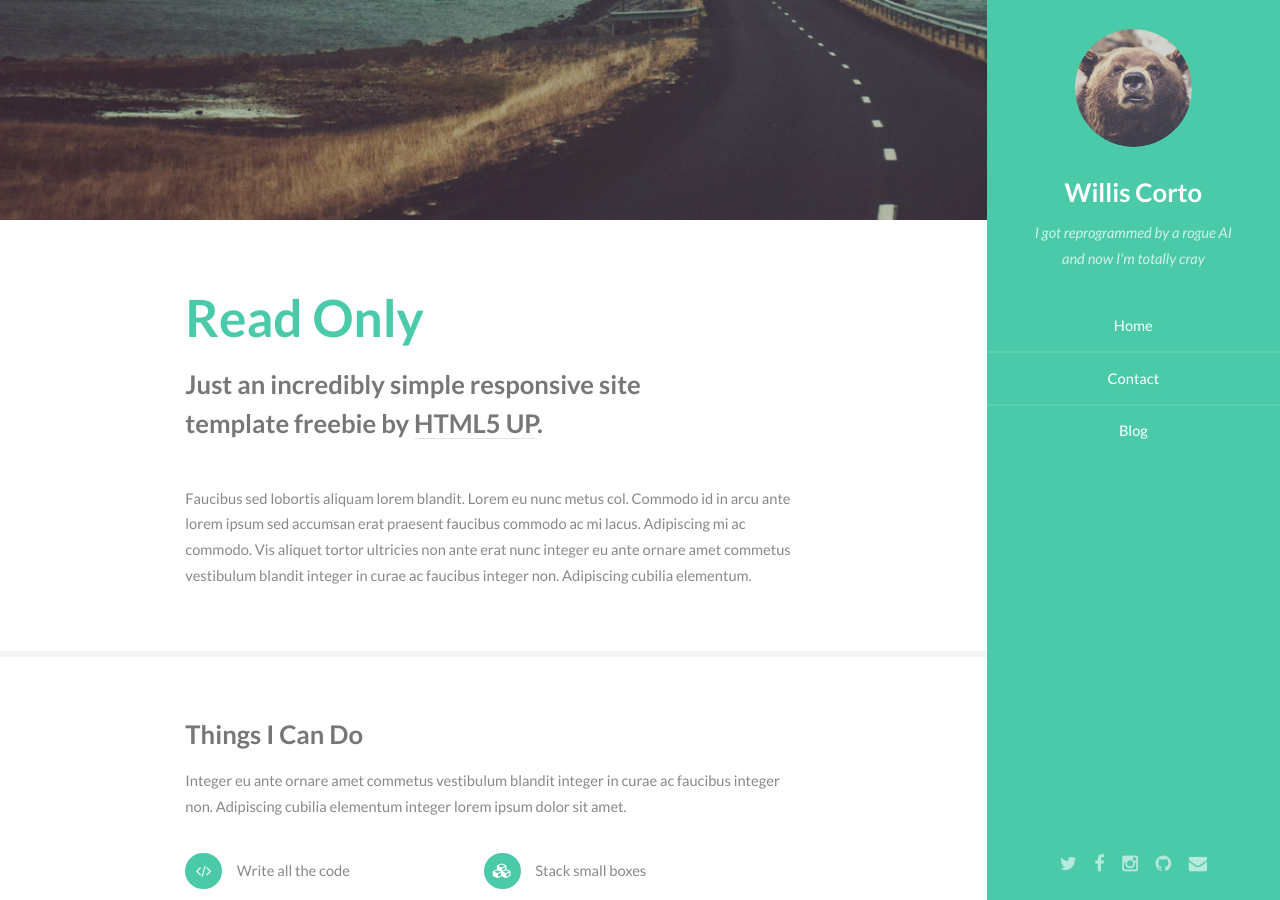
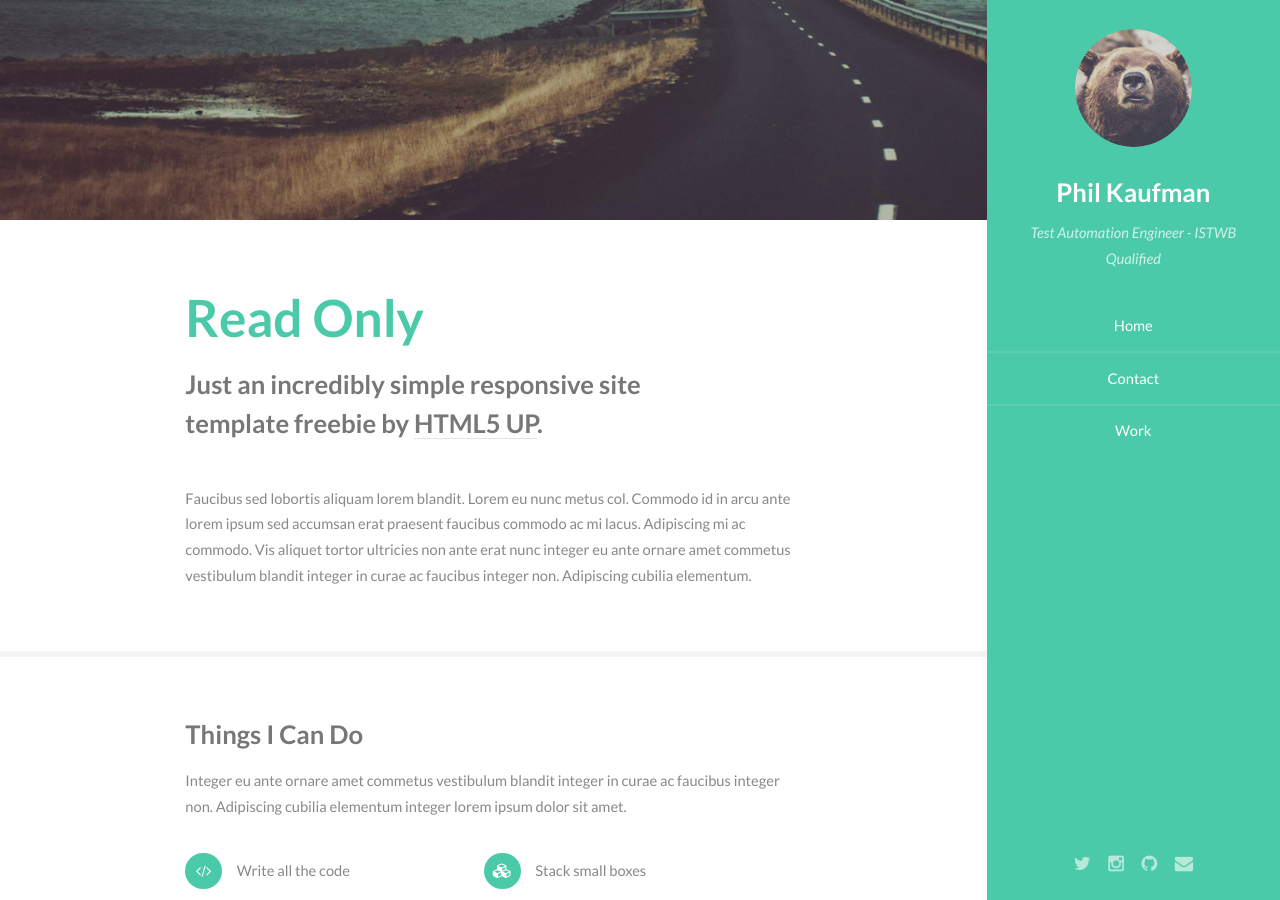
Before and after one commit to philkky/philipkaufman, a Jekyll site: the page built from index.html, in a window 1280 px wide and 900 px high. Built offline with Jekyll 4.4.1, drawn with Linux system fonts in a browser that asks for light colours.

Commit message:
Social href updated

```diff
--- a/_includes/header.html
+++ b/_includes/header.html
@@ -2,24 +2,22 @@
     <section id="header" class="skel-layers-fixed">
         <header>
             <span class="image avatar"><img src="{{ site.baseurl }}/images/avatar.jpg" alt="" /></span>
-            <h1 id="logo"><a href="{{ site.baseurl }}/">Willis Corto</a></h1>
-            <p>I got reprogrammed by a rogue AI<br />
-            and now I'm totally cray</p>
+            <h1 id="logo"><a href="{{ site.baseurl }}/">Phil Kaufman</a></h1>
+            <p>Test Automation Engineer - ISTWB Qualified</p>
         </header>
         <nav id="nav">
             <ul>
                 <li><a href="{{ site.baseurl }}/">Home</a></li>
                 <li><a href="{{ site.baseurl }}/contact">Contact</a></li>
-                <li><a href="{{ site.baseurl }}/blog">Blog</a></li>
+                <li><a href="{{ site.baseurl }}/blog">Work</a></li>
             </ul>
         </nav>
         <footer>
             <ul class="icons">
-                <li><a href="#" class="icon fa-twitter"><span class="label">Twitter</span></a></li>
-                <li><a href="#" class="icon fa-facebook"><span class="label">Facebook</span></a></li>
-                <li><a href="#" class="icon fa-instagram"><span class="label">Instagram</span></a></li>
-                <li><a href="#" class="icon fa-github"><span class="label">Github</span></a></li>
-                <li><a href="#" class="icon fa-envelope"><span class="label">Email</span></a></li>
+                <li><a href="twitter.com/philkky" class="icon fa-twitter"><span class="label">Twitter</span></a></li>
+                <li><a href="instagram.com/philkky" class="icon fa-instagram"><span class="label">Instagram</span></a></li>
+                <li><a href="github.com/philkky" class="icon fa-github"><span class="label">Github</span></a></li>
+                <li><a href="philipkaufman@hotmail.co.uk" class="icon fa-envelope"><span class="label">Email</span></a></li>
             </ul>
         </footer>
     </section>
```
Also changed, not shown: 2 other files.
